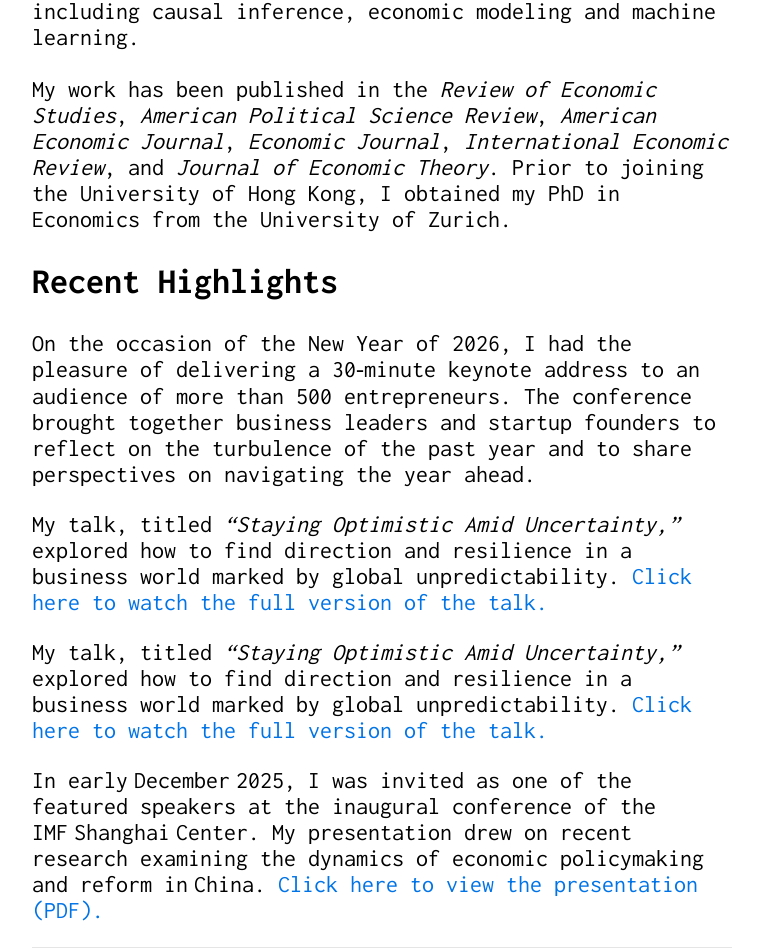
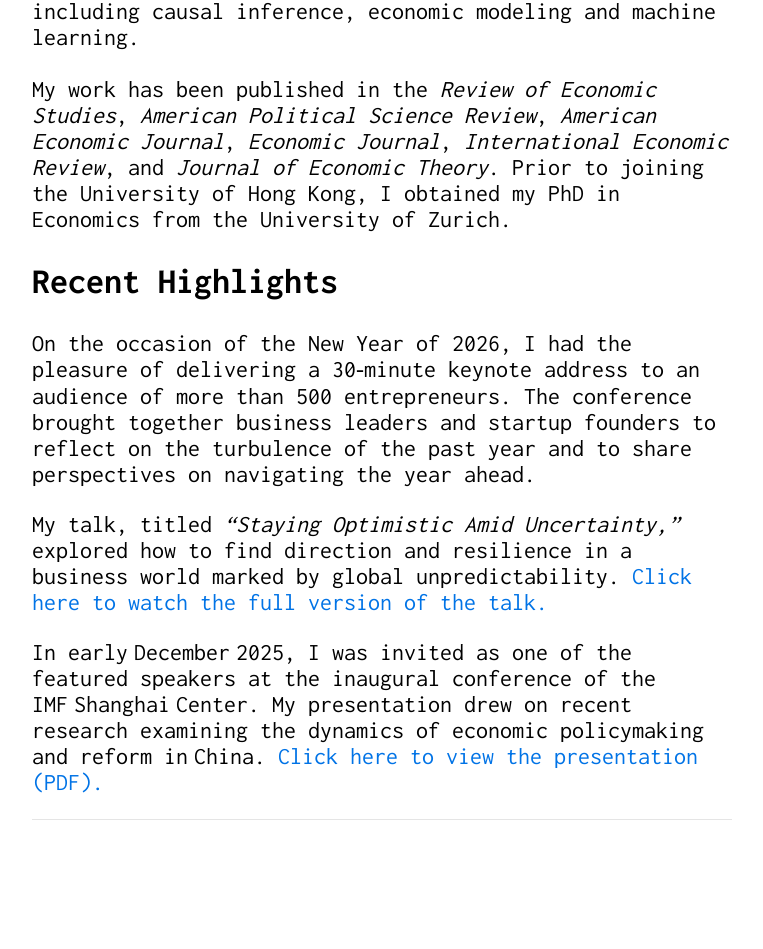
Before and after one commit to Shuyan0210611X/henrychen.github.io, a Jekyll site: the page built from about.md, in a window 1280 px wide. Shown: the part 923-1872 px from the top of the page, without its empty margins (258-1021 px from the left). Built offline with Jekyll 4.4.1, drawn with Linux system fonts in a browser that asks for light colours; after the commit the page ends 1744 px from its top, so only the background shows below that.

Commit message:
Update about.md

```diff
--- a/about.md
+++ b/about.md
@@ -34,19 +34,6 @@ My work has been published in the <em>Review of Economic Studies</em>, <em>Ameri
 </p>
 
 <p>
-  My talk, titled <em>“Staying Optimistic Amid Uncertainty,”</em> explored how to find direction and resilience in a business world marked by global unpredictability.
-  <a
-    href="https://www.bilibili.com/video/BV1gek4BPEhe/?vd_source=a6c8f0aa63f823b9ae0b9a87bf370ecf"
-    target="_blank"
-    rel="noopener noreferrer"
-    style="color:#0073e6; text-decoration:none; font-weight:500;"
-    onmouseover="this.style.textDecoration='underline';"
-    onmouseout="this.style.textDecoration='none';">
-    Click here to watch the full version of the talk.
-  </a>
-</p>
-
-<p>
   In early December 2025, I was invited as one of the featured speakers at the inaugural conference of the IMF Shanghai Center.
   My presentation drew on recent research examining the dynamics of economic policymaking and reform in China.
   <a
```
